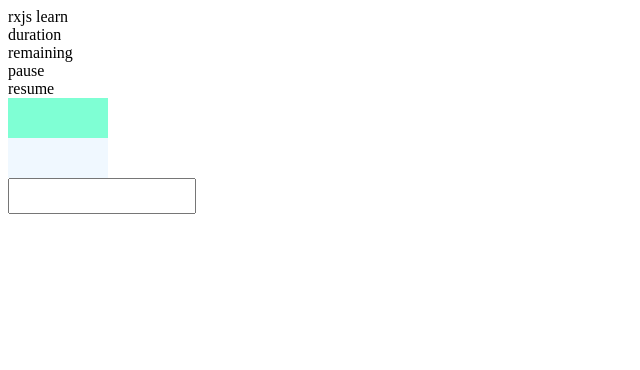
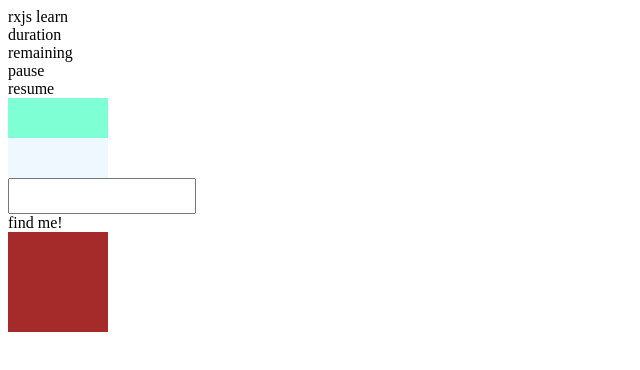
Before and after one commit to 12212021/learn-rxjs, a website built with webpack: page index.html in a window 1280 px wide. Shown: the whole page, without its empty margins (0-640 px from the left). Built offline with nearby package versions, Linux system fonts and the light colour scheme.

Commit message:
filter,find operators

```diff
--- a/index.html
+++ b/index.html
@@ -21,6 +21,13 @@
         width: 180px;
         height: 30px;
     }
+
+    #box {
+        width: 100px;
+        height: 100px;
+        background-color: brown;
+    }
+
     </style>
 </head>
 <body>
@@ -33,5 +40,7 @@
 <div id="continued"></div>
 <div id="stop"></div>
 <input type="text" id="search">
+<div id="status"></div>
+<div id="box"></div>
 </body>
 </html>
--- a/src/index.js
+++ b/src/index.js
@@ -99,4 +99,6 @@
 // import './operators/filtering/debounce';
 // import './operators/filtering/debounce-time';
 // import './operators/filtering/distinct';
-import './operators/filtering/distinct-until-changed';
+// import './operators/filtering/distinct-until-changed';
+// import './operators/filtering/filter';
+import './operators/filtering/find';
--- /dev/null
+++ b/src/operators/filtering/find.js
@@ -0,0 +1,29 @@
+/*
+* find(predicate: function)
+* Emit the first item that passes predicate then complete.
+* */
+
+import {fromEvent} from 'rxjs';
+import {find, repeatWhen, mapTo, startWith, filter, tap} from 'rxjs/operators';
+
+const status = document.getElementById('status');
+const click$ = fromEvent(document, 'click');
+
+click$.pipe(
+    find(event => event.target.id === 'box'),
+    mapTo('Found!'),
+    startWith('find me!'),
+    tap(console.log),
+    repeatWhen(() => {
+        return click$.pipe(
+            tap((val) => console.log('inner', val)),
+            filter(event => event.target.id !== 'box')
+        );
+    })
+).subscribe(message => status.innerHTML = message);
+
+
+/*
+* repeatWhen响应completed信号
+* retryWhen响应error信息
+* */
```
Also changed, not shown: src/operators/filtering/filter.js (added, +20 -0 lines).
